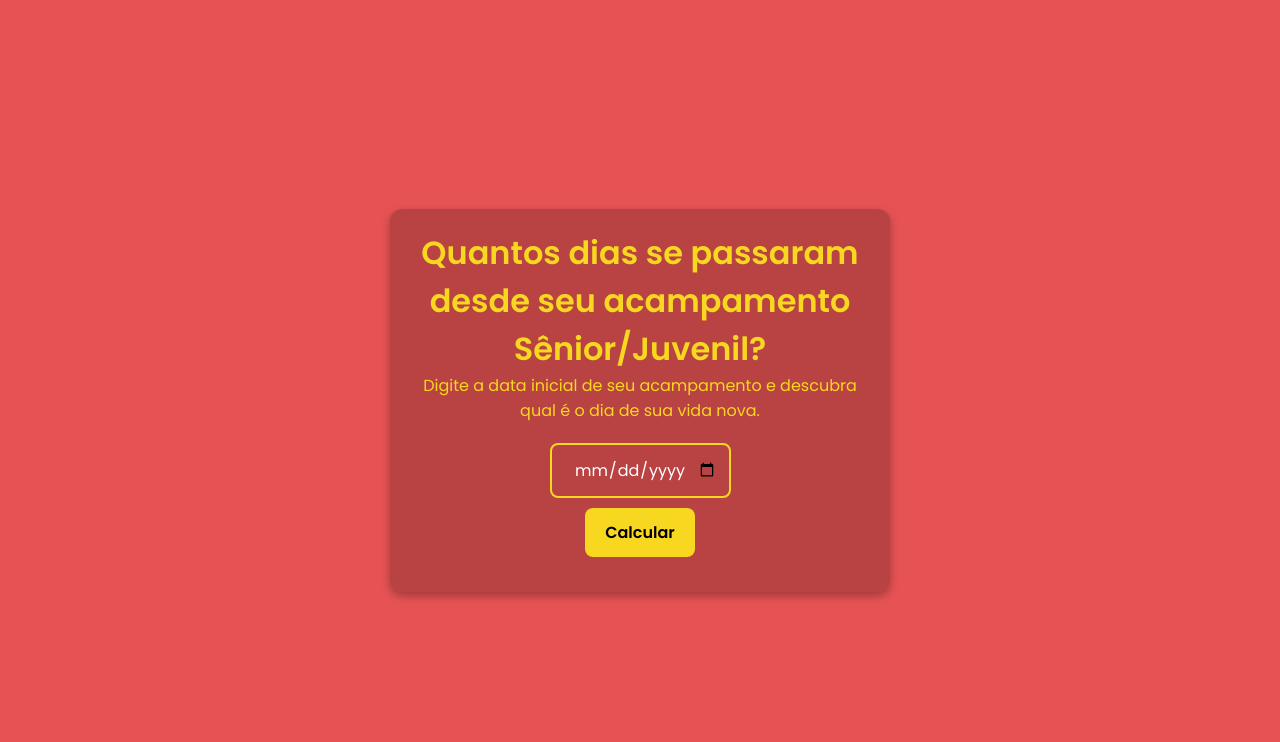
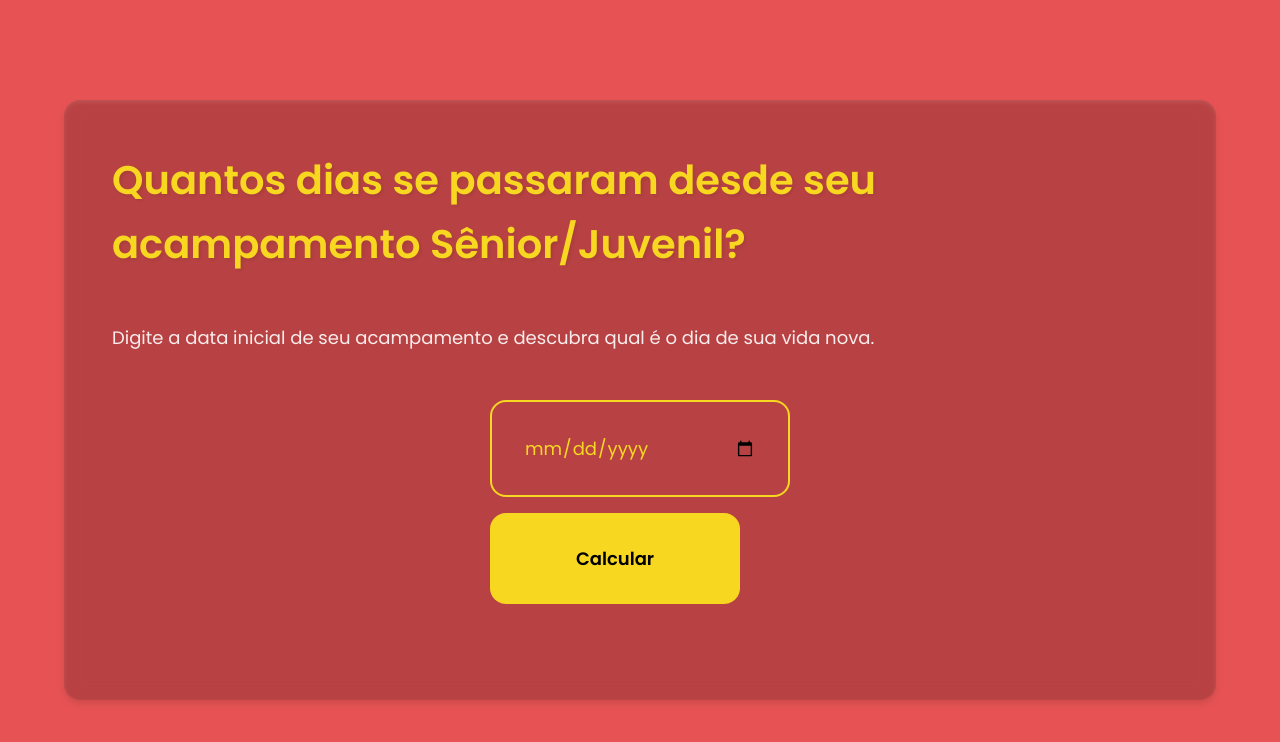
Before and after one commit to danilocatapan/novo-dia-vida-nova, a plain HTML site: page public/index.html in a window 1280 px wide. Drawn offline with Linux system fonts and the light colour scheme.

Commit message:
modernizando styles.css

```diff
--- a/public/styles.css
+++ b/public/styles.css
@@ -1,83 +1,147 @@
-/* Resetando estilos padrões */
+/* || RESET E VARIÁVEIS */
+:root {
+    /* Cores principais */
+    --cor-primaria: rgb(247, 215, 32);    /* Amarelo */
+    --cor-secundaria: rgb(231, 83, 84);   /* Vermelho/Rosa */
+    --cor-botao: var(--cor-primaria);
+    --cor-botao-hover: rgb(223, 195, 30);
+    --cor-fundo: var(--cor-secundaria);
+
+    /* Espaçamentos */
+    --espacamento-pequeno: clamp(0.5rem, 2vw, 1rem);
+    --espacamento-medio: clamp(1rem, 3vw, 2rem);
+    --espacamento-grande: clamp(1.5rem, 4vw, 3rem);
+
+    /* Fontes */
+    --fonte-principal: 'Poppins', sans-serif;
+    --fonte-titulo: 2.5rem;
+    --fonte-paragrafo: 1.125rem;
+}
+
+/* Reset básico */
 * {
     margin: 0;
     padding: 0;
     box-sizing: border-box;
-    font-family: 'Poppins', sans-serif;
+    font-family: var(--fonte-principal);
 }
 
-/* Definição das cores do acampamento */
-:root {
-    --cor-texto: rgb(247, 215, 32); /* Amarelo */
-    --cor-fundo: rgb(231, 83, 84);  /* Vermelho/Rosa */
-    --cor-botao: rgb(247, 215, 32); /* Mesma cor do texto */
-    --cor-botao-hover: rgb(223, 195, 30); /* Tom mais escuro do amarelo */
-}
-
-/* Estilização geral do site */
+/* || ESTILOS GERAIS */
 body {
     background-color: var(--cor-fundo);
-    color: var(--cor-texto);
-    text-align: center;
+    color: var(--cor-primaria);
+    line-height: 1.6;
+    min-height: 100vh;
     display: flex;
     justify-content: center;
     align-items: center;
-    height: 100vh;
-    flex-direction: column;
-    padding: 20px;
+    padding: var(--espacamento-medio);
 }
 
-/* Container principal */
+/* || CONTAINER PRINCIPAL */
 .container {
-    max-width: 500px;
-    background: rgba(0, 0, 0, 0.2); /* Fundo levemente escuro para contraste */
-    padding: 20px;
-    border-radius: 12px;
-    box-shadow: 0 4px 10px rgba(0, 0, 0, 0.3);
+    max-width: 90vw;
+    min-height: 70vh;
+    background: rgba(0, 0, 0, 0.2);
+    padding: var(--espacamento-grande);
+    border-radius: clamp(0.5rem, 3vw, 1rem);
+    backdrop-filter: blur(8px);
+    box-shadow:
+        0 4px 6px rgba(0, 0, 0, 0.1),
+        inset 0 2px 4px rgba(255, 255, 255, 0.1);
+    animation: fadeIn 0.5s ease-out;
 }
 
-/* Input e Botão */
-.input-group {
-    margin-top: 20px;
-    display: flex;
-    flex-direction: column;
-    align-items: center;
+/* || TÍTULOS E TEXTOS */
+h1 {
+    font-size: var(--fonte-titulo);
+    margin-bottom: var(--espacamento-grande);
+    text-shadow: 2px 2px 4px rgba(0, 0, 0, 0.1);
 }
 
-/* Input */
-input {
-    padding: 12px;
-    font-size: 16px;
-    border-radius: 8px;
-    border: 2px solid var(--cor-texto);
-    background: transparent;
-    color: white;
-    outline: none;
-    margin-bottom: 10px;
-    text-align: center;
+p {
+    font-size: var(--fonte-paragrafo);
+    margin-bottom: var(--espacamento-medio);
+    color: rgba(255, 255, 255, 0.9);
 }
 
-/* Botão */
+/* || INPUT E BOTÃO */
+.input-group {
+    width: 100%;
+    max-width: 300px;
+    margin: var(--espacamento-grande) auto;
+}
+
+input[type="date"] {
+    width: 100%;
+    padding: var(--espacamento-medio);
+    font-size: var(--fonte-paragrafo);
+    border: 2px solid var(--cor-primaria);
+    border-radius: clamp(0.5rem, 3vw, 1rem);
+    background: transparent;
+    color: var(--cor-primaria);
+    outline: none;
+    transition: all 0.3s ease;
+}
+
+input:focus {
+    border-color: var(--cor-botao-hover);
+    box-shadow: 0 0 0 3px rgba(var(--cor-primaria), 0.3);
+}
+
 button {
-    padding: 12px 20px;
+    width: 100%;
+    max-width: 250px;
+    padding: var(--espacamento-medio);
     background: var(--cor-botao);
     border: none;
-    border-radius: 8px;
+    border-radius: clamp(0.5rem, 3vw, 1rem);
     color: black;
-    font-size: 16px;
-    font-weight: bold;
+    font-size: var(--fonte-paragrafo);
+    font-weight: 600;
     cursor: pointer;
-    transition: 0.3s ease;
+    transition: all 0.3s ease;
+    margin-top: var(--espacamento-pequeno);
 }
 
 button:hover {
     background: var(--cor-botao-hover);
-    transform: scale(1.05);
+    transform: translateY(-2px);
+    box-shadow: 0 4px 8px rgba(0, 0, 0, 0.2);
 }
 
-/* Resultado */
+/* || RESULTADO */
 #resultado {
-    font-size: 20px;
-    margin-top: 15px;
-    font-weight: bold;
+    font-size: var(--fonte-titulo);
+    margin-top: var(--espacamento-grande);
+    text-align: center;
+    animation: fadeIn 0.5s ease-out;
 }
+
+/* || ANIMAÇÕES */
+@keyframes fadeIn {
+    from {
+        opacity: 0;
+        transform: translateY(20px);
+    }
+    to {
+        opacity: 1;
+        transform: translateY(0);
+    }
+}
+
+/* || RESPONSIVIDADE */
+@media (max-width: 768px) {
+    .container {
+        padding: var(--espacamento-medio);
+        border-radius: clamp(0.25rem, 2vw, 0.5rem);
+    }
+
+    h1 {
+        font-size: calc(var(--fonte-titulo) * 0.8);
+    }
+
+    p {
+        font-size: calc(var(--fonte-paragrafo) * 0.9);
+    }
+}
```
